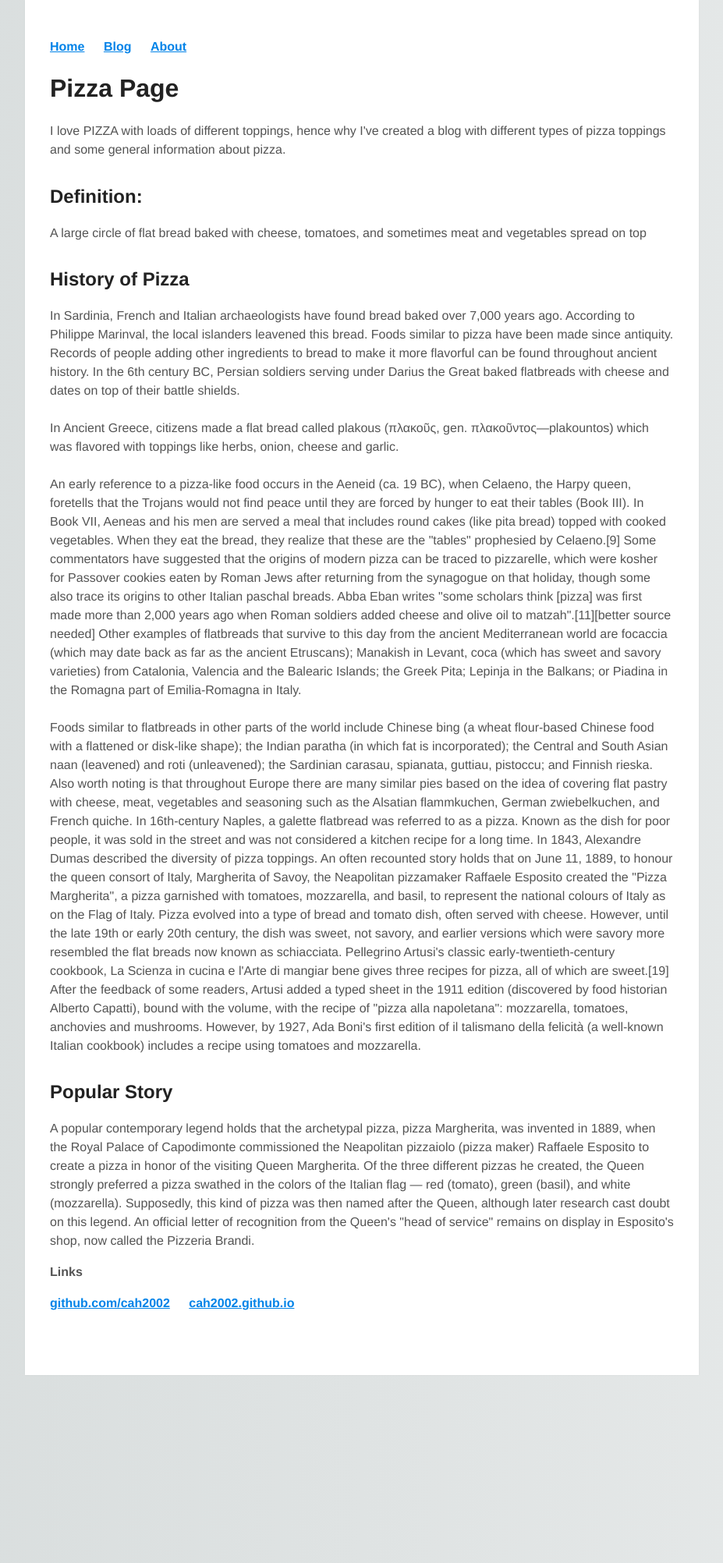
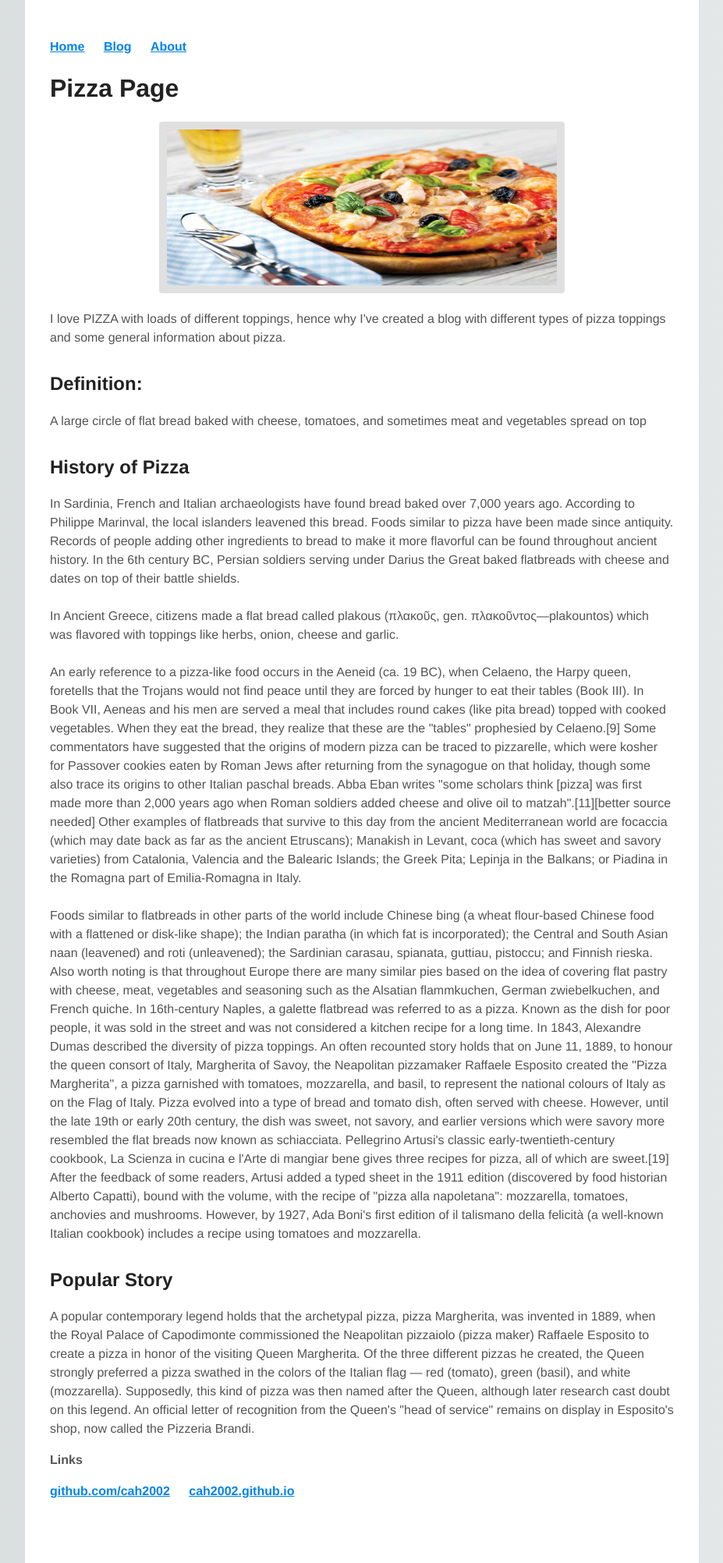
Before and after one commit to cah2002/cah2002.github.io, a Jekyll site: the page built from index.html, in a window 1280 px wide. Shown: the whole page at 78% size, without its empty margins (176-1103 px from the left). Built offline with Jekyll 4.4.1, drawn with Linux system fonts in a browser that asks for light colours; before the commit the page ends 1763 px from its top, so only the background shows below that.

Commit message:
Update index.html

```diff
--- a/index.html
+++ b/index.html
@@ -4,6 +4,7 @@ title: Web Programming
 ---
 <div class="blurb">
     <h1>Pizza Page</h1>
+       <img src="/images/pizza.jpg" alt="Pizza" style="width:500px;height:200px;">
     <p1>I love PIZZA with loads of different toppings, hence why I've created a blog with different types of pizza toppings and some general information about pizza.</p1>
     <h2>Definition:</h2>
     <p1>A large circle of flat bread baked with cheese, tomatoes, and sometimes meat and vegetables spread on top</p1>
```
